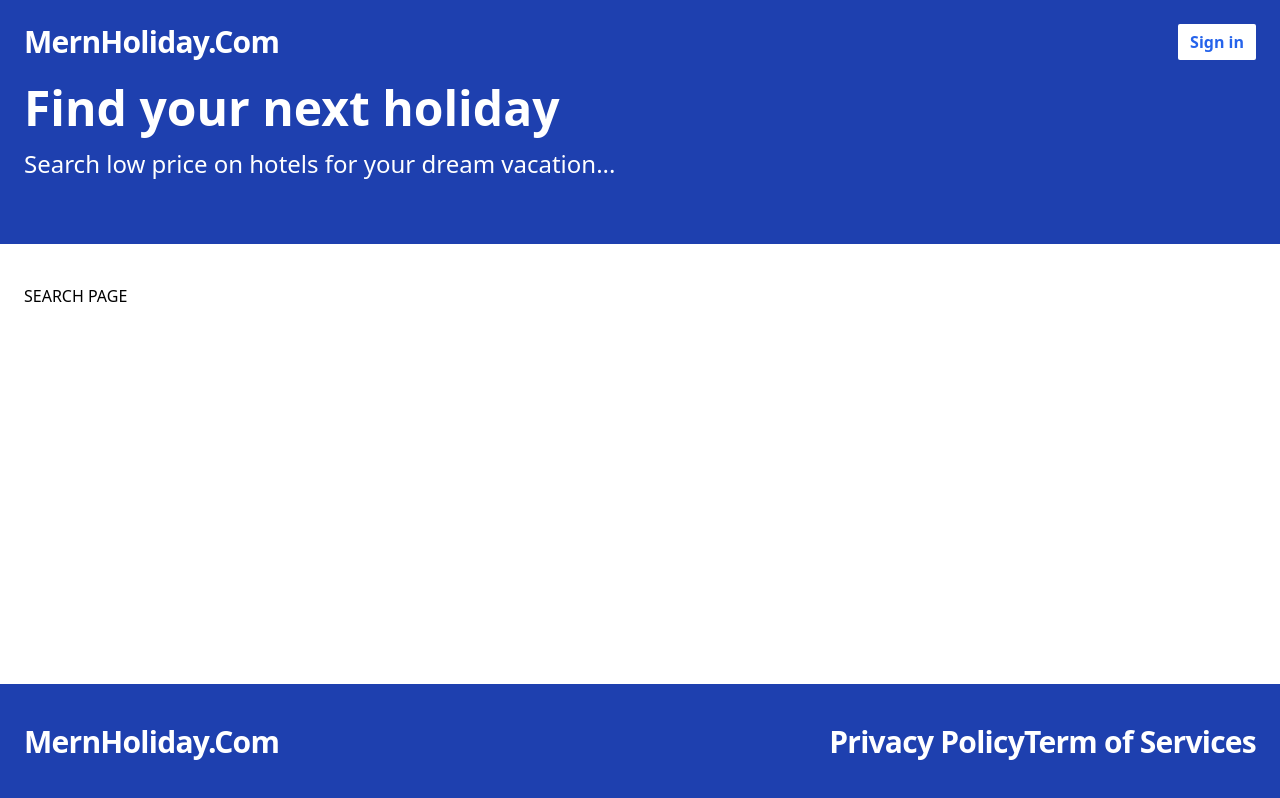
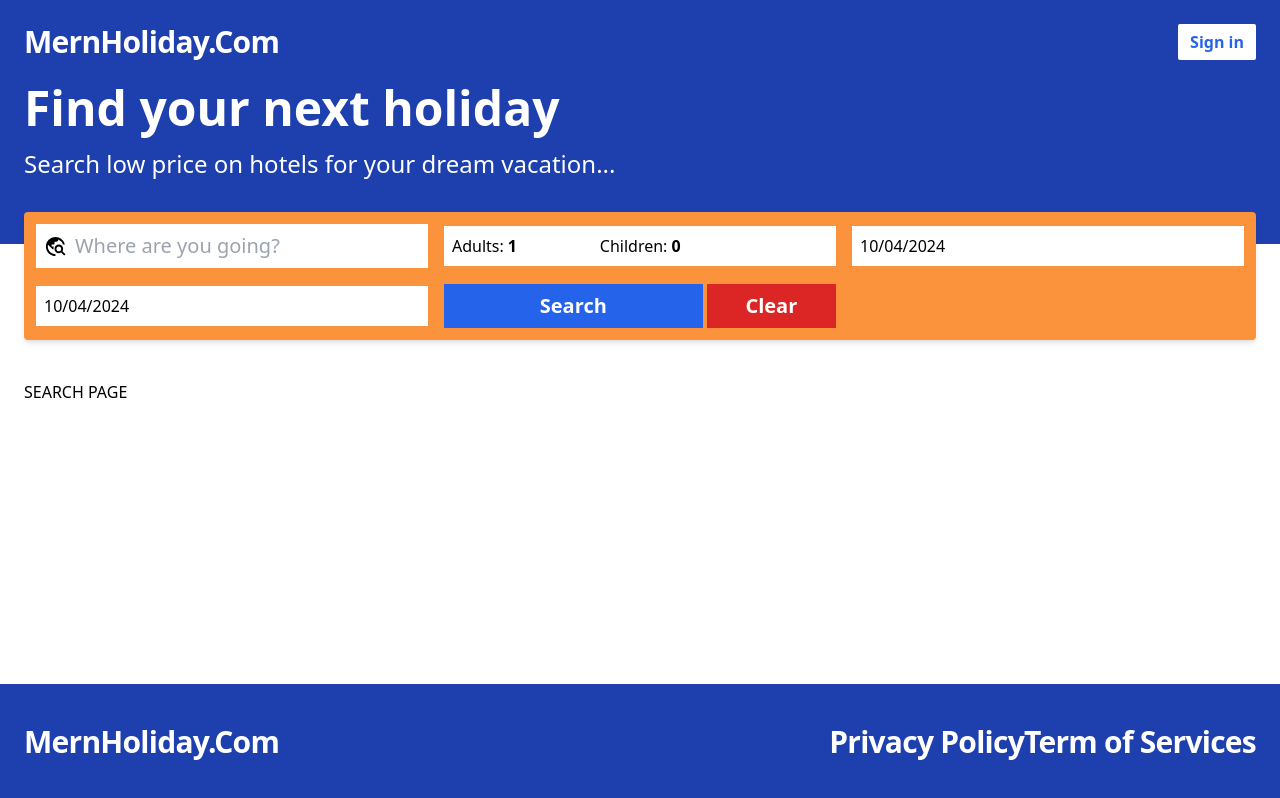
Before and after one commit to kiethohoai/full-booking-app, a React (Vite) app in the folder frontend/: page /search in a window 1280 px wide. Built offline with nearby package versions, Linux system fonts and the light colour scheme; no server answers.

Commit message:
44 Search Bar

```diff
--- a/frontend/package.json
+++ b/frontend/package.json
@@ -11,6 +11,7 @@
   },
   "dependencies": {
     "react": "^18.3.1",
+    "react-datepicker": "^7.4.0",
     "react-dom": "^18.3.1",
     "react-hook-form": "^7.53.0",
     "react-icons": "^5.3.0",
--- a/frontend/src/App.tsx
+++ b/frontend/src/App.tsx
@@ -11,6 +11,7 @@ import AddHotel from './pages/AddHotel';
 import { useAppContext } from './contexts/AppContext';
 import MyHotels from './pages/MyHotels';
 import EditHotel from './pages/EditHotel';
+import Search from './pages/Search';
 
 const App = () => {
   const { isLoggedIn } = useAppContext();
@@ -31,7 +32,7 @@ const App = () => {
           path="/search"
           element={
             <Layout>
-              <h1>SEARCH PAGE</h1>
+              <Search />
             </Layout>
           }
         />
--- /dev/null
+++ b/frontend/src/components/SearchBar.tsx
@@ -0,0 +1,114 @@
+import { useState } from 'react';
+import { useSearchContext } from '../contexts/SearchContext';
+import { MdTravelExplore } from 'react-icons/md';
+import DatePicker from 'react-datepicker';
+import 'react-datepicker/dist/react-datepicker.css';
+import { useNavigate } from 'react-router-dom';
+
+const SearchBar = () => {
+  const search = useSearchContext();
+  const [destination, setDestination] = useState<string>(search.destination);
+  const [checkIn, setCheckIn] = useState<Date>(search.checkIn);
+  const [checkOut, setCheckOut] = useState<Date>(search.checkOut);
+  const [adultCount, setAdultCount] = useState<number>(search.adultCount);
+  const [childCount, setChildCount] = useState<number>(search.childCount);
+  const navigate = useNavigate();
+
+  const handleSubmit = (e: React.FormEvent<HTMLFormElement>) => {
+    e.preventDefault();
+    search.saveSearchValues(
+      destination,
+      checkIn,
+      checkOut,
+      adultCount,
+      childCount,
+    );
+    navigate('/search');
+  };
+
+  const minDate = new Date();
+  const maxDate = new Date();
+  maxDate.setFullYear(maxDate.getFullYear() + 1);
+
+  return (
+    <form
+      onSubmit={handleSubmit}
+      className="-mt-8 p-3 bg-orange-400 rounded shadow-md grid grid-cols-2 lg:grid-cols-3 2xl:grid-cols-5 items-center gap-4"
+    >
+      <div className="flex flex-row items-center flex-1 bg-white p-2">
+        <MdTravelExplore size={25} className="mr-2" />
+        <input
+          type="text"
+          placeholder="Where are you going?"
+          className="text-xl w-full focus:outline-none"
+          value={destination}
+          onChange={(e) => setDestination(e.target.value)}
+        />
+      </div>
+
+      <div className="flex bg-white px-2 py-1 gap-2">
+        <label className="flex items-center">
+          Adults:
+          <input
+            className="w-full p-1 focus:outline-none font-bold"
+            type="number"
+            min={1}
+            max={20}
+            value={adultCount}
+            onChange={(e) => setAdultCount(parseInt(e.target.value))}
+          />
+        </label>
+        <label className="flex items-center">
+          Children:
+          <input
+            className="w-full p-1 focus:outline-none font-bold"
+            type="number"
+            min={0}
+            max={20}
+            value={childCount}
+            onChange={(e) => setChildCount(parseInt(e.target.value))}
+          />
+        </label>
+      </div>
+
+      <div>
+        <DatePicker
+          selected={checkIn}
+          onChange={(date) => setCheckIn(date as Date)}
+          selectsStart
+          startDate={checkIn}
+          endDate={checkOut}
+          minDate={minDate}
+          maxDate={maxDate}
+          className="min-w-full p-2 focus:outline-none"
+          wrapperClassName="min-w-full"
+        />
+      </div>
+
+      <div>
+        <DatePicker
+          selected={checkOut}
+          onChange={(date) => setCheckOut(date as Date)}
+          selectsStart
+          startDate={checkIn}
+          endDate={checkOut}
+          minDate={minDate}
+          maxDate={maxDate}
+          className="min-w-full p-2 focus:outline-none"
+          wrapperClassName="min-w-full"
+        />
+      </div>
+
+      <div className="flex gap-1">
+        <button className="w-2/3 bg-blue-600 text-white h-full p-2 font-bold text-xl hover:bg-blue-700">
+          Search
+        </button>
+        <button className="w-1/3 bg-red-600 text-white h-full p-2 font-bold text-xl hover:bg-red-500">
+          Clear
+        </button>
+      </div>
+    </form>
+  );
+};
+
+export default SearchBar;
--- a/frontend/src/layout/Layout.tsx
+++ b/frontend/src/layout/Layout.tsx
@@ -1,6 +1,7 @@
 import Footer from '../components/Footer';
 import Header from '../components/Header';
 import Hero from '../components/Hero';
+import SearchBar from '../components/SearchBar';
 
 interface Props {
   children: React.ReactNode;
@@ -11,6 +12,9 @@ const Layout = ({ children }: Props) => {
     <div className="flex flex-col min-h-screen">
       <Header />
       <Hero />
+      <div className="container mx-auto px-6">
+        <SearchBar />
+      </div>
       <div className="container mx-auto px-6 py-10 flex-1">{children}</div>
       <Footer />
     </div>
--- /dev/null
+++ b/frontend/src/pages/Search.tsx
@@ -0,0 +1,10 @@
+import { useSearchContext } from '../contexts/SearchContext';
+
+const Search = () => {
+  const search = useSearchContext();
+  console.log(`🚀  search =>`, search);
+
+  return <div>SEARCH PAGE</div>;
+};
+
+export default Search;
```
Also changed, not shown: 2 other files (tests, documents, lock files or other folders).
